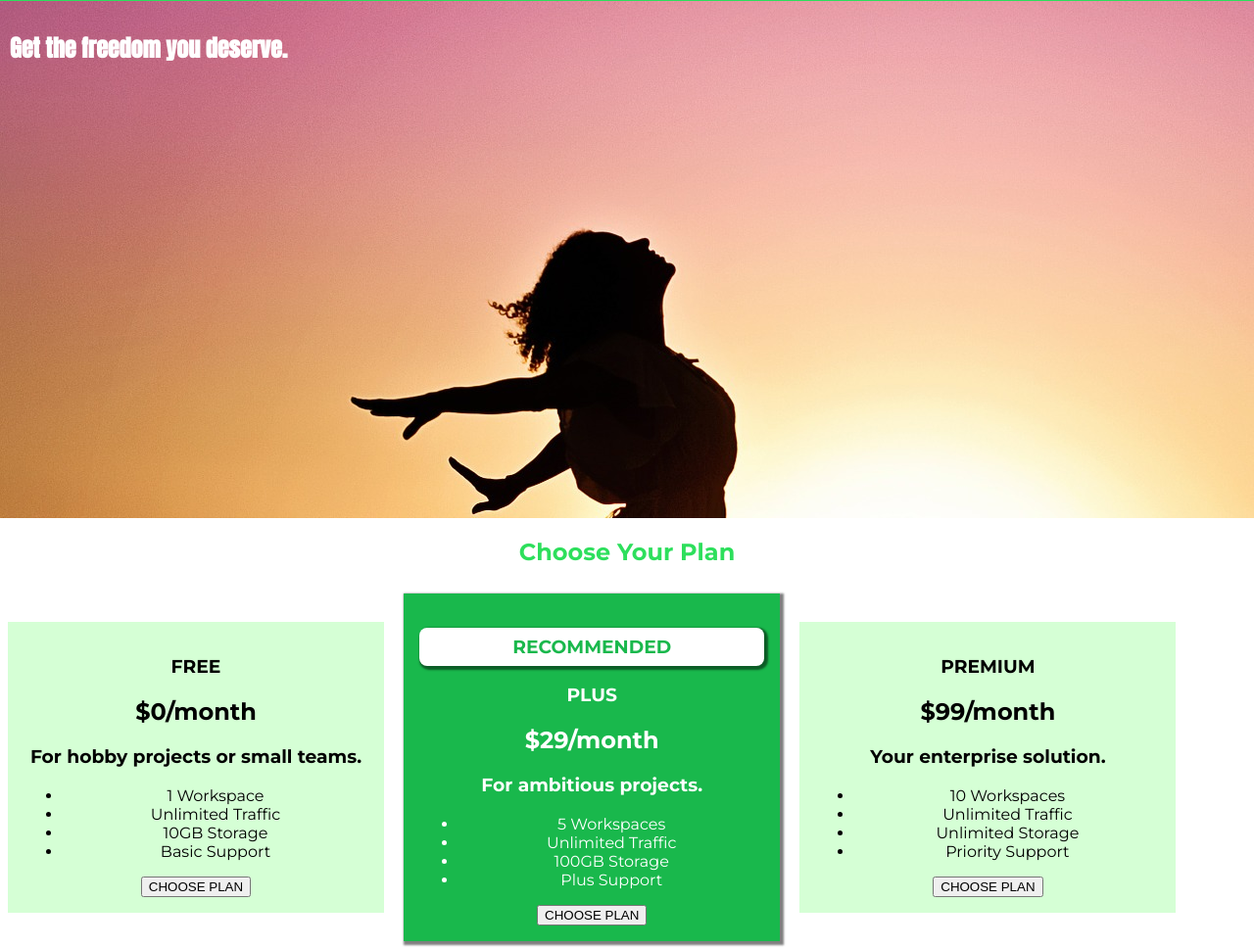
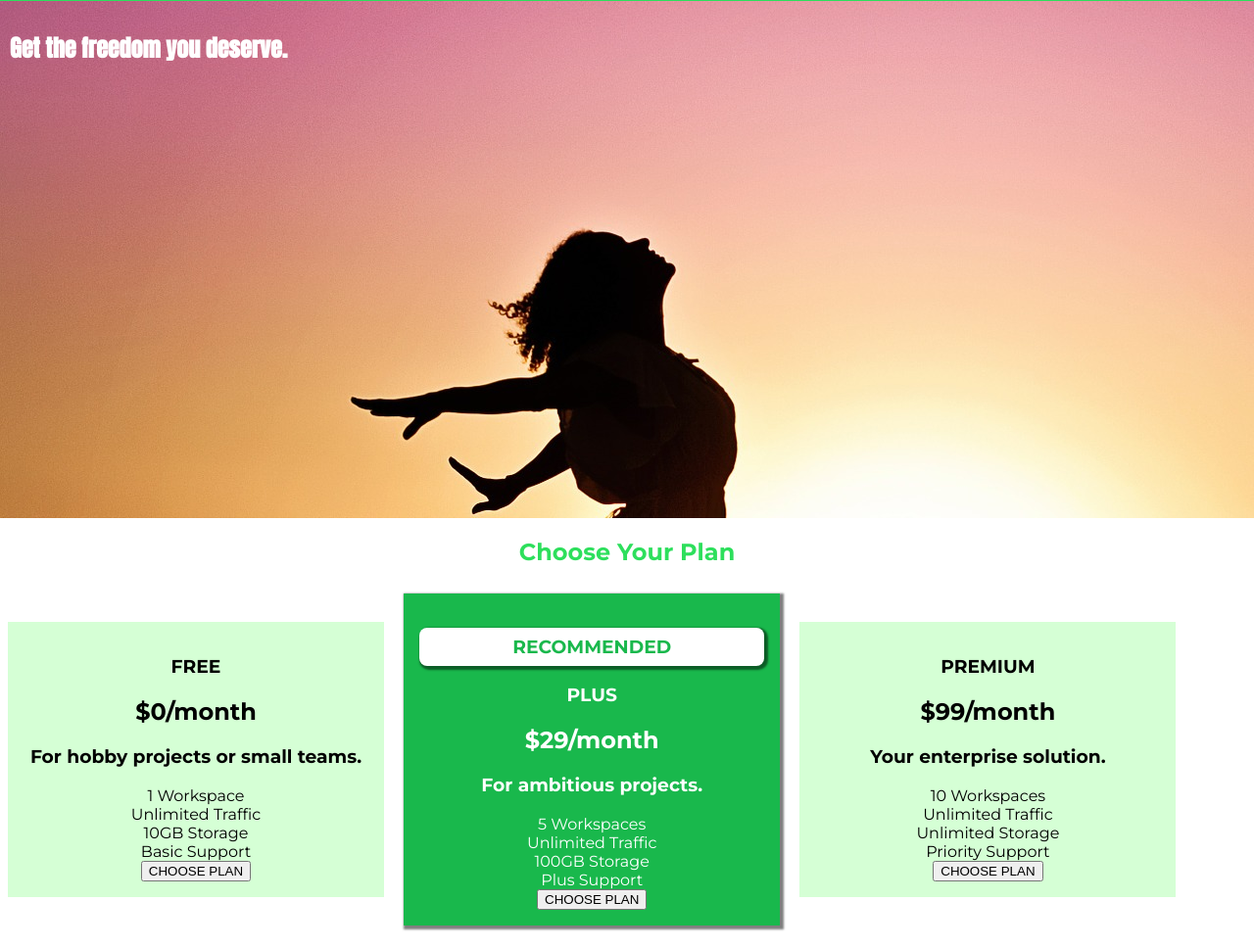
Before and after one commit to lacra-oloeriu/css-curs, a plain HTML site: page css/index.html in a window 1280 px wide. Shown: the part 42-1011 px from the top of the page at 98% size. Drawn offline with Linux system fonts and the light colour scheme.

Commit message:
styled lists

```diff
--- a/css/index.html
+++ b/css/index.html
@@ -43,7 +43,7 @@
                     <h1>FREE</h1>
                     <h2>$0/month</h2>
                     <h3>For hobby projects or small teams.</h3>
-                    <ul>
+                    <ul class="plan__features">
                         <li>1 Workspace</li>
                         <li>Unlimited Traffic</li>
                         <li>10GB Storage</li>
@@ -58,7 +58,7 @@
                     <h1>PLUS</h1>
                     <h2>$29/month</h2>
                     <h3>For ambitious projects.</h3>
-                    <ul>
+                    <ul class="plan__features">
                         <li>5 Workspaces</li>
                         <li>Unlimited Traffic</li>
                         <li>100GB Storage</li>
@@ -72,7 +72,7 @@
                     <h1>PREMIUM</h1>
                     <h2>$99/month</h2>
                     <h3>Your enterprise solution.</h3>
-                    <ul>
+                    <ul class="plan__features">
                         <li>10 Workspaces</li>
                         <li>Unlimited Traffic</li>
                         <li>Unlimited Storage</li>
--- a/css/main.css
+++ b/css/main.css
@@ -52,6 +52,12 @@ body {
     padding: 8px;
     box-shadow: 2px 2px 2px 2px rgba(0, 0, 0, 0.5);
     border-radius: 8px;
+}
+
+.plan__features {
+    list-style: none;
+    margin: 0;
+    padding: 0;
 }
 
 .main-header {
```
